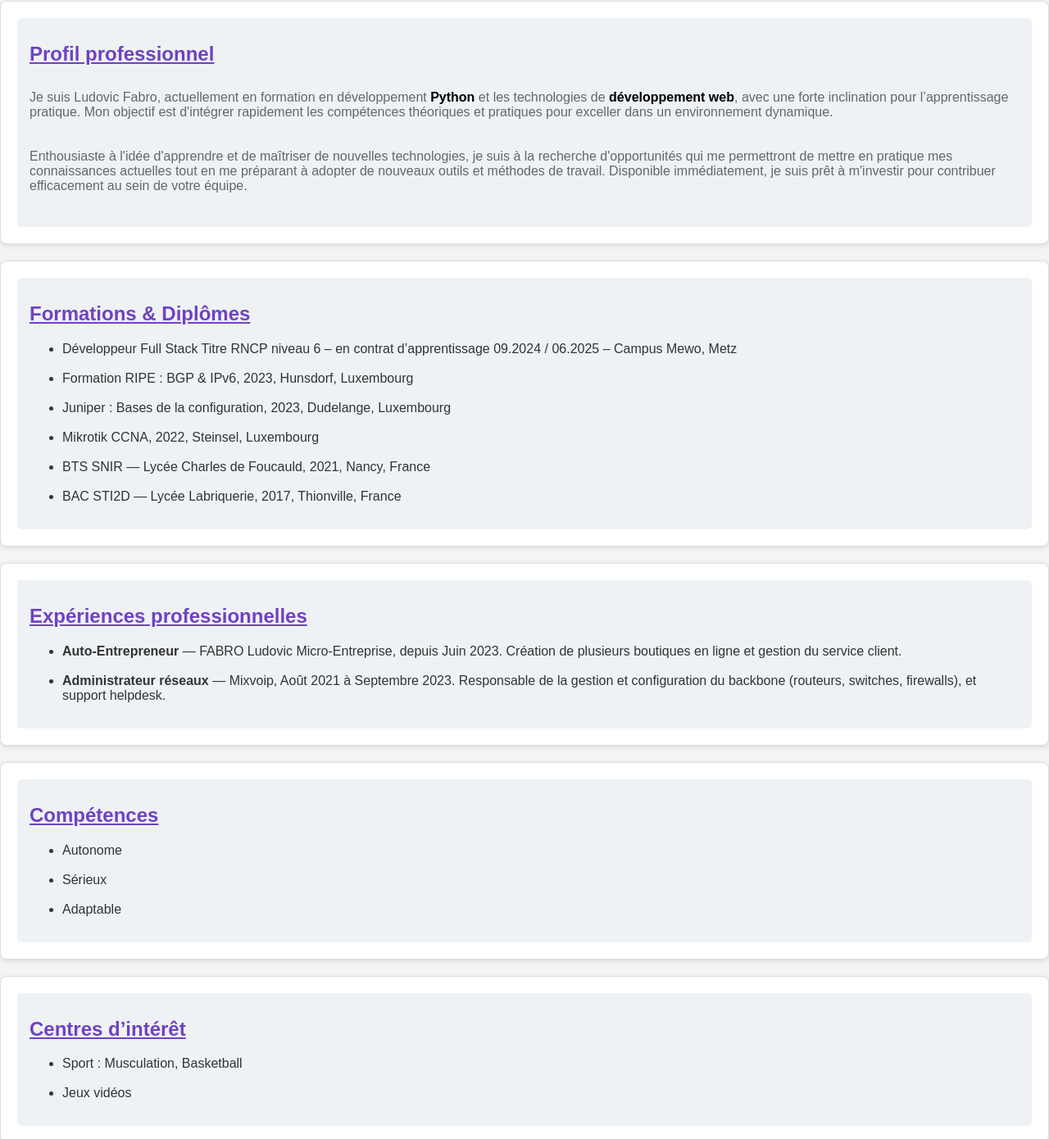
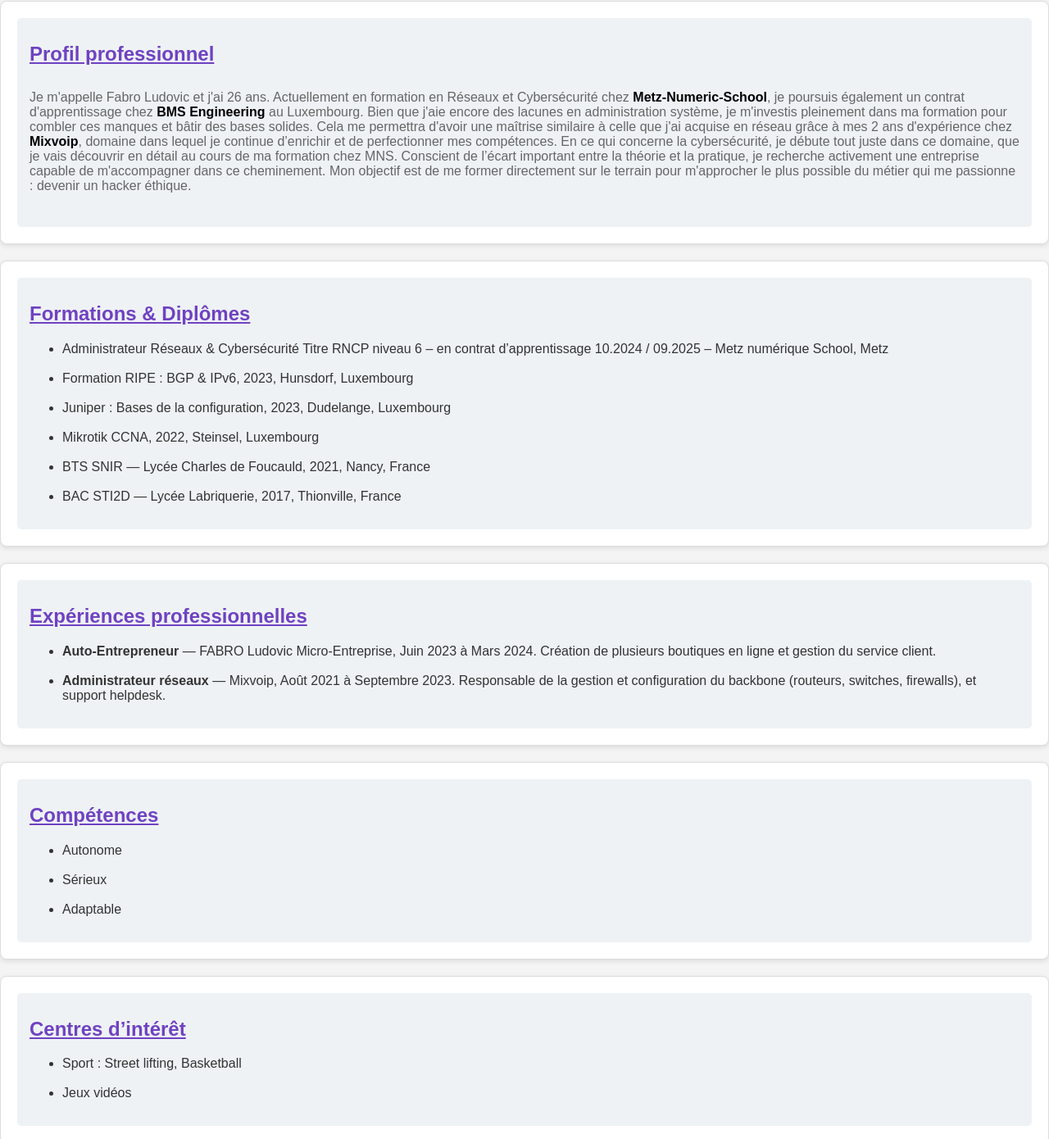
Before and after one commit to ludofbr/Portfolio-html, a plain HTML site: page portfolio/menu/about.html in a window 1280 px wide. Shown: the part 165-1555 px from the top of the page at 82% size. Drawn offline with Linux system fonts and the light colour scheme.

Commit message:
Update about.html
Profil updates

```diff
--- a/portfolio/menu/about.html
+++ b/portfolio/menu/about.html
@@ -30,16 +30,16 @@
     <section class="about-box">
       <div class="about-desc">
       <h2>Profil professionnel</h2>
-      <p>Je suis Ludovic Fabro, actuellement en formation en développement <a href="https://www.udemy.com/join/login-popup/?next=/course/100-days-of-code/learn/lecture/23154980#overview" class = "link">Python</a> et les technologies de <a href="https://www.udemy.com/join/login-popup/?next=/course/the-complete-web-development-bootcamp/learn/lecture/12638830#overview"class = "link">développement web</a>, avec une forte inclination pour l’apprentissage pratique. Mon objectif est d'intégrer rapidement les compétences théoriques et pratiques pour exceller dans un environnement dynamique.</p>
-      <p>Enthousiaste à l'idée d'apprendre et de maîtriser de nouvelles technologies, je suis à la recherche d'opportunités qui me permettront de mettre en pratique mes connaissances actuelles tout en me préparant à adopter de nouveaux outils et méthodes de travail. Disponible immédiatement, je suis prêt à m'investir pour contribuer efficacement au sein de votre équipe.</p>
-    </div>
+      <p>Je m'appelle Fabro Ludovic et j'ai 26 ans. Actuellement en formation en Réseaux et Cybersécurité chez <a href="https://www.metz-numeric-school.fr/fr/formations/securite-informatique/bachelor-reseaux-cyber-securite" class="link">Metz-Numeric-School</a>, je poursuis également un contrat d'apprentissage chez <a href="https://www.bms-engineering.lu/" class="link">BMS Engineering</a> au Luxembourg.
+        Bien que j'aie encore des lacunes en administration système, je m'investis pleinement dans ma formation pour combler ces manques et bâtir des bases solides. Cela me permettra d'avoir une maîtrise similaire à celle que j'ai acquise en réseau grâce à mes 2 ans d'expérience chez <a href="https://www.mixvoip.com/fr/" class="link">Mixvoip</a>, domaine dans lequel je continue d’enrichir et de perfectionner mes compétences.
+        En ce qui concerne la cybersécurité, je débute tout juste dans ce domaine, que je vais découvrir en détail au cours de ma formation chez MNS. Conscient de l’écart important entre la théorie et la pratique, je recherche activement une entreprise capable de m'accompagner dans ce cheminement. Mon objectif est de me former directement sur le terrain pour m'approcher le plus possible du métier qui me passionne : devenir un hacker éthique.</p>
     </section>
     <section class="about-box">
       <div class="about-desc">
       <h2>Formations & Diplômes</h2>
       <ul>
-        <li>Développeur Full Stack Titre RNCP niveau 6 – en contrat d’apprentissage
-          09.2024 / 06.2025 – Campus Mewo, Metz</li>
+        <li>Administrateur Réseaux & Cybersécurité Titre RNCP niveau 6 – en contrat d’apprentissage
+          10.2024 / 09.2025 – Metz numérique School, Metz</li>
         <br/>
         <li>Formation RIPE : BGP & IPv6, 2023, Hunsdorf, Luxembourg</li>
         <br/>
@@ -56,7 +56,7 @@
       <div class="about-desc">
       <h2>Expériences professionnelles</h2>
       <ul>
-        <li><strong>Auto-Entrepreneur</strong> — FABRO Ludovic Micro-Entreprise, depuis Juin 2023. Création de plusieurs boutiques en ligne et gestion du service client.</li>
+        <li><strong>Auto-Entrepreneur</strong> — FABRO Ludovic Micro-Entreprise, Juin 2023 à Mars 2024. Création de plusieurs boutiques en ligne et gestion du service client.</li>
         <br/>
         <li><strong>Administrateur réseaux</strong> — Mixvoip, Août 2021 à Septembre 2023. Responsable de la gestion et configuration du backbone (routeurs, switches, firewalls), et support helpdesk.</li>
       </ul>
@@ -79,7 +79,7 @@
       <div class="about-desc">
       <h2>Centres d’intérêt</h2>
       <ul>
-      <li>Sport : Musculation, Basketball</li>
+      <li>Sport : Street lifting, Basketball</li>
       <br/>
       <li>Jeux vidéos</li>
     </ul>
```
